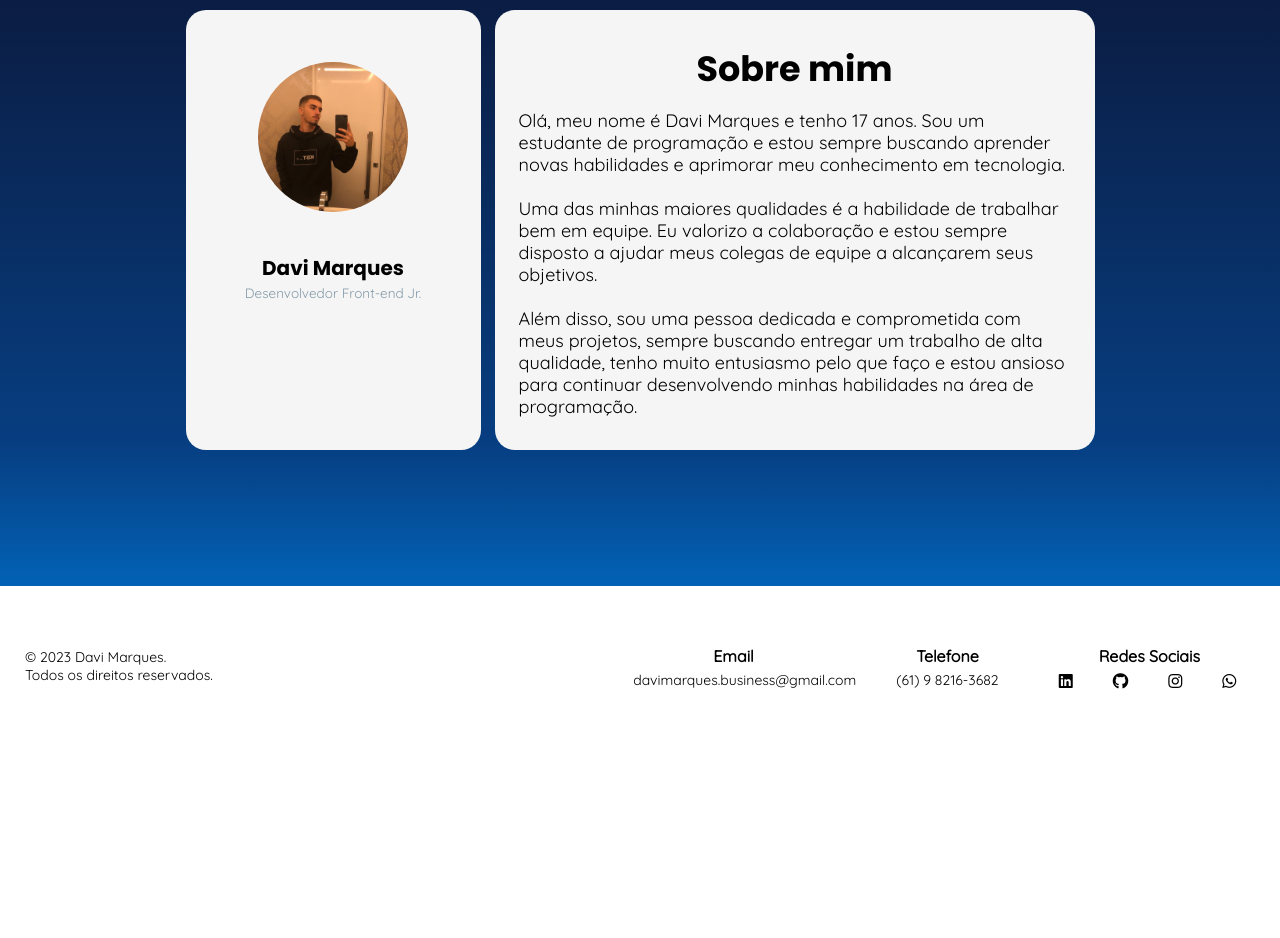
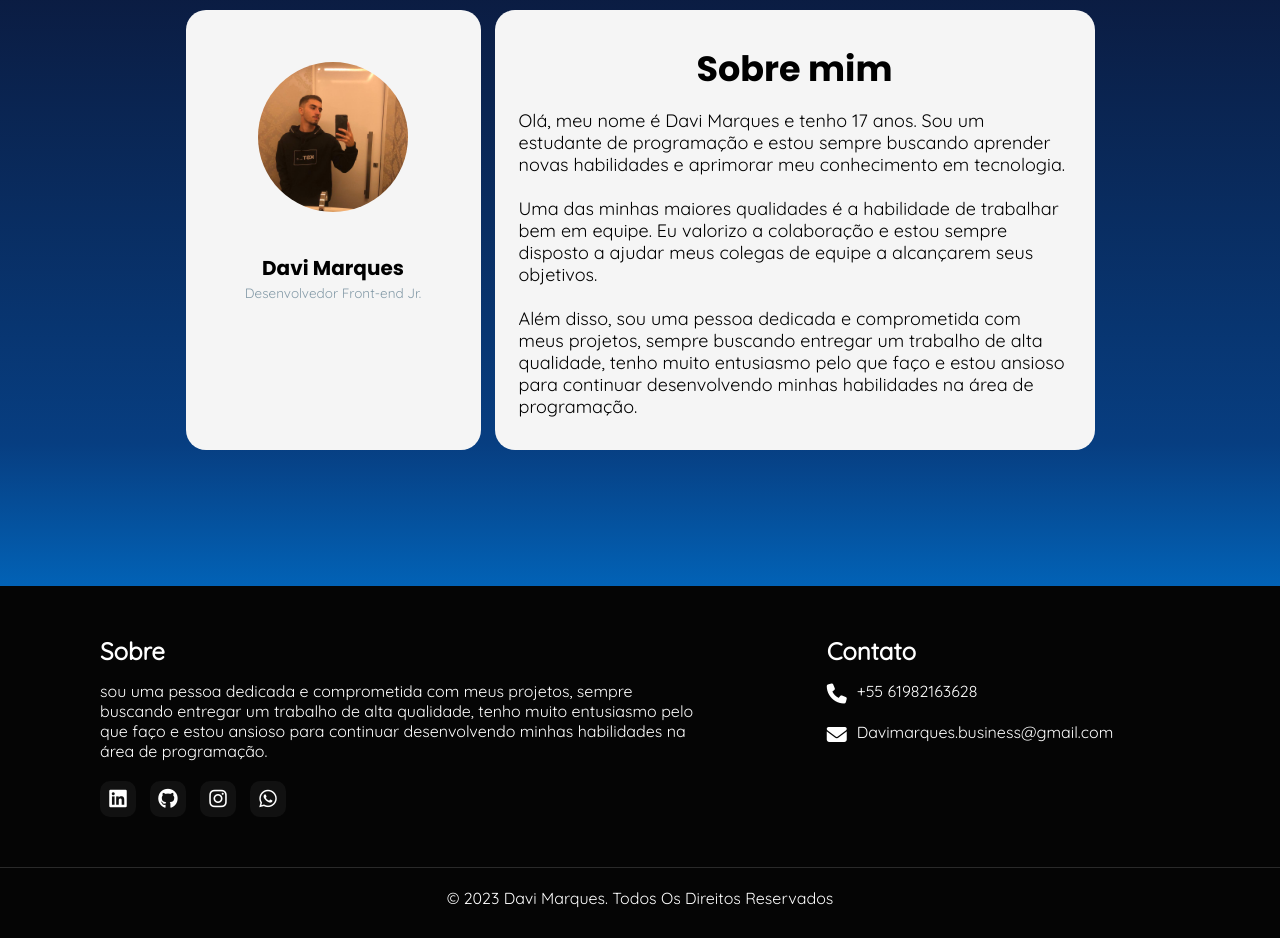
Before and after one commit to devvmarks/meu-portifolio, a plain HTML site: page sobre-mim.html in a window 1280 px wide. Shown: the part 216-1154 px from the top of the page. Before the commit the page ends 962 px from the top, so only its background shows below. Drawn offline with Linux system fonts and the light colour scheme.

Commit message:
alterações básicas

```diff
--- a/sobre-mim.html
+++ b/sobre-mim.html
@@ -11,6 +11,10 @@
     <link rel="stylesheet" href="./src/css/font-awesome.min.css">
     <link rel="stylesheet" href="./src/css/sobre-mim.css">
     <link rel="stylesheet" href="./src/css/footer.css">
+
+    <link rel="stylesheet" href="https://cdnjs.cloudflare.com/ajax/libs/font-awesome/6.4.0/css/all.min.css"
+        integrity="sha512-iecdLmaskl7CVkqkXNQ/ZH/XLlvWZOJyj7Yy7tcenmpD1ypASozpmT/E0iPtmFIB46ZmdtAc9eNBvH0H/ZpiBw=="
+        crossorigin="anonymous" referrerpolicy="no-referrer" />
 
     <link rel="preconnect" href="https://fonts.googleapis.com">
     <link rel="preconnect" href="https://fonts.gstatic.com" crossorigin>
@@ -40,7 +44,7 @@
     </header>
 
     <main>
-        <section class="about" id="sobre">
+        <section class="about-" id="sobre">
 
             <div class="content">
                 <div class="card">
@@ -101,53 +105,44 @@
         </section>
     </main>
 
-    <footer class="footer">
-
-        <div class="copyright">
-            <p>© 2023 Davi Marques. <br> Todos os direitos reservados.</p>
-        </div>
-
-        <div class="contact">
-
-            <div class="item email">
-                <h2>Email</h2>
-
-                <p>davimarques.business@gmail.com</p>
+    <footer>
+        <div class="container">
+            <div class="sec about">
+                <h2>Sobre</h2>
+                <p>sou uma pessoa dedicada e comprometida com meus projetos, sempre buscando entregar um trabalho de
+                    alta qualidade, tenho muito entusiasmo pelo que faço e estou ansioso para continuar desenvolvendo
+                    minhas habilidades na área de programação.</p>
+                <ul class="sci">
+                    <li><a href="https://www.linkedin.com/in/devvmarks/" target="_blank"><i
+                                class="fa-brands fa-linkedin"></i></a></li>
+                    <li><a href="https://github.com/devvmarks" target="_blank"><i class="fa-brands fa-github"></i></a>
+                    </li>
+                    <li><a href="https://www.instagram.com/_.m4rks/" target="_blank"><i
+                                class="fa-brands fa-instagram"></i></a></li>
+                    <li><a href="https://wa.me/5561982163682" target="_blank"> <i class="fab fa-whatsapp"></i></a></li>
+                </ul>
             </div>
 
-            <div class="item number">
-                <h2>Telefone</h2>
-
-                <p>(61) 9 8216-3682</p>
-            </div>
-
-
-            <div class="item socials">
-                <h2>Redes Sociais</h2>
-
-                <ul class="socials-content">
-                    <li class="item">
-                        <a href="https://www.linkedin.com/in/davi-marques-93055226a/" target="_blank"> <i
-                                class="fab fa-linkedin"></i></a>
+            <div class="sec contact">
+                <h2>Contato</h2>
+                <ul class="info">
+                    <li>
+                        <span><i class="fa-solid fa-phone"></i></span>
+                        <p><a href="https://wa.me/5561982163682"> +55 61982163628</a></p>
                     </li>
-
-                    <li class="item">
-                        <a href="https://github.com/devvmarks" target="_blank"> <i class="fab fa-github"></i></a>
-                    </li>
-
-                    <li class="item">
-                        <a href="https://www.instagram.com/_.m4rks/" target="_blank"> <i
-                                class="fab fa-instagram"></i></a>
-                    </li>
-
-                    <li class="item">
-                        <a href="https://wa.me/5561982163682" target="_blank"> <i class="fab fa-whatsapp"></i></a>
+                    <li>
+                        <span><i class="fa-solid fa-envelope"></i></span>
+                        <p><a href="https://mail.google.com/mail/u/1/#sent">Davimarques.business@gmail.com</a></p>
                     </li>
                 </ul>
 
             </div>
         </div>
     </footer>
+    <div class="copyright-text">
+        <p>© 2023 Davi Marques. Todos Os Direitos Reservados</p>
+    </div>
+
 </body>
 
 </html>
--- a/src/css/footer.css
+++ b/src/css/footer.css
@@ -1,60 +1,89 @@
-.footer {
-    display: grid;
-    grid-template-columns: 1fr;
-    grid-template-areas: " copyright email telefone redes-sociais";
-    align-items: center;
-    height: 20vh;
+footer {
+    position: relative;
+    width: 100%;
+    height: auto;
+    padding: 50px 100px;
+    background: #050505;
 }
 
-.copyright p {
-    grid-area: copyright;
-    font-size: 14px;
-    justify-content: flex-start;
-    margin: 25px;
+footer .container {
+    width: 100%;
+    display: grid;
+    grid-template-columns: 2fr 1fr;
+    grid-gap: 20px;
 }
 
-.footer .contact {
-    display: flex;
-    justify-content: flex-end;
+footer .container .about p {
+    max-width: 600px;
 }
 
-.footer .contact .item {
-    font-size: 14px;
-    margin: 0 20px;
+footer .container .sec h2 {
+    position: relative;
+    color: #ffffff;
+    font-weight: 600;
+    margin-bottom: 15px;
 }
 
-.footer .contact .item h2 {
-    font-size: 16px;
+footer .container .sec p {
+    color: #ffffff;
 }
 
-.item.email {
-    grid-area: email;
+footer .container .sci {
+    margin-top: 20px;
+    display: grid;
+    grid-template-columns: repeat(4, 50px);
 }
 
-.item.email h2 {
-    padding: 5px 80px;
+footer .container .sci li a {
+    display: inline-block;
+    width: 36px;
+    height: 36px;
+    background: #111;
+    display: grid;
+    align-content: center;
+    justify-content: center;
+    border-radius: 10px;
 }
 
-.item.number {
-    grid-area: telefone;
+footer .container .sci li a i {
+    color: #ffffff;
+    font-size: 20px;
 }
 
-.item.number h2 {
-    padding: 5px 20px;
+footer .container .quicklinks {
+    position: relative;
 }
 
-.item.socials {
-    grid-area: redes-sociais;
+footer .container .quicklinks ul li a {
+    color: #ffffff;
+    margin-bottom: 10px;
+    display: inline-block;
 }
 
-.item.socials h2 {
-    padding: 5px 60px;
+footer .container .contact .info {
+    position: relative;
 }
 
-.item.socials .socials-content {
-    display: flex;
+footer .container .contact .info li {
+    display: grid;
+    grid-template-columns: 30px 1fr;
+    margin-bottom: 16px;
 }
 
-.item.socials .socials-content .item {
-    font-size: 16px;
+footer .container .contact .info li span {
+    color: #ffffff;
+    font-size: 20px;
 }
+
+footer .container .contact .info li a {
+    color: #ffffff;
+}
+
+.copyright-text {
+    width: 100%;
+    background: #050505;
+    padding: 20px 100px 30px;
+    text-align: center;
+    color: #ffffff;
+    border-top: 1px solid rgba(255, 255, 255, 0.15);
+}
--- a/src/css/sobre-mim.css
+++ b/src/css/sobre-mim.css
@@ -36,7 +36,7 @@ body {
 }
 
 
-.about {
+.about- {
     min-height: 89vh;
     background: var(--background-color);
     display: flex;
@@ -44,14 +44,14 @@ body {
     justify-content: center;
 }
 
-.about .content {
+.about- .content {
     display: flex;
     justify-content: space-evenly;
     align-items: center;
 }
 
 
-.about .content .card {
+.about- .content .card {
     width: 295px;
     height: 440px;
     background: #f5f5f5;
@@ -62,11 +62,11 @@ body {
 
 }
 
-.about .content .card:hover {
+.about- .content .card:hover {
     box-shadow: 0 15px 25px rgba(0, 0, 0, .6);
 }
 
-.about .card .card-info {
+.about- .card .card-info {
     display: flex;
     flex-direction: column;
     justify-content: center;
@@ -79,12 +79,12 @@ body {
 }
 
 
-.about .card .card-info h1 {
+.about- .card .card-info h1 {
     font-family: var(--title-font);
 }
 
 /*Image*/
-.about .card .card-info .card-avatar {
+.about- .card .card-info .card-avatar {
     background: url(../images/pfp2.jpg) center center no-repeat;
     background-size: cover;
     width: var(--size);
@@ -94,12 +94,12 @@ body {
     margin: 20px 15px 40px;
 }
 
-.about .card .card-info .card-avatar:hover {
+.about- .card .card-info .card-avatar:hover {
     transform: scale(1.1);
 }
 
 /*Text*/
-.about .card .card-info .card-title {
+.about- .card .card-info .card-title {
     font-family: var(--title-font);
     color: var(--title-color);
     font-size: 20px;
@@ -107,13 +107,13 @@ body {
     line-height: 32px;
 }
 
-.about .card .card-info .card-subtitle {
+.about- .card .card-info .card-subtitle {
     color: #859ba8;
     font-size: 13.5px;
     padding: 0 8px 0 8px;
 }
 
-.about .card .card-social {
+.about- .card .card-social {
     transform: translateY(200%);
     display: flex;
     justify-content: space-around;
@@ -127,7 +127,7 @@ body {
     opacity: 1;
 }
 
-.about .card .card-social .card-social__item {
+.about- .card .card-social .card-social__item {
     list-style: none;
     display: grid;
     flex: 0;
@@ -136,7 +136,7 @@ body {
     font-size: 18px;
 }
 
-.about .card .card-social .card-social__item i {
+.about- .card .card-social .card-social__item i {
     display: block;
     height: 18px;
     width: 18px;
@@ -145,30 +145,30 @@ body {
     transition: 0.3s ease;
 }
 
-.about .card .card-social .card-social__item i:hover {
+.about- .card .card-social .card-social__item i:hover {
     font-size: 20px;
     transform: scale(1.2);
     color: #073e81
 }
 
-.about .content.info-content {
+.about- .content.info-content {
     display: flex;
     flex-direction: column;
 }
 
-.about .content.info-content h1 {
+.about- .content.info-content h1 {
     font-size: 35px;
     padding-bottom: 15px;
     color: var(--title-color);
 }
 
-.about .content.info-content p {
+.about- .content.info-content p {
     font-size: 18px;
     color: #000000;
     line-height: 22px;
 }
 
-.about .content.info-content .card {
+.about- .content.info-content .card {
     width: 600px;
     height: auto;
     display: flex;
```
Also changed, not shown: contato.html (+34 -38 lines), curriculo.html (+57 -0 lines), index.html (+34 -38 lines), projetos.html (+39 -43 lines), src/css/responsive.css (added, +35 -0 lines).
